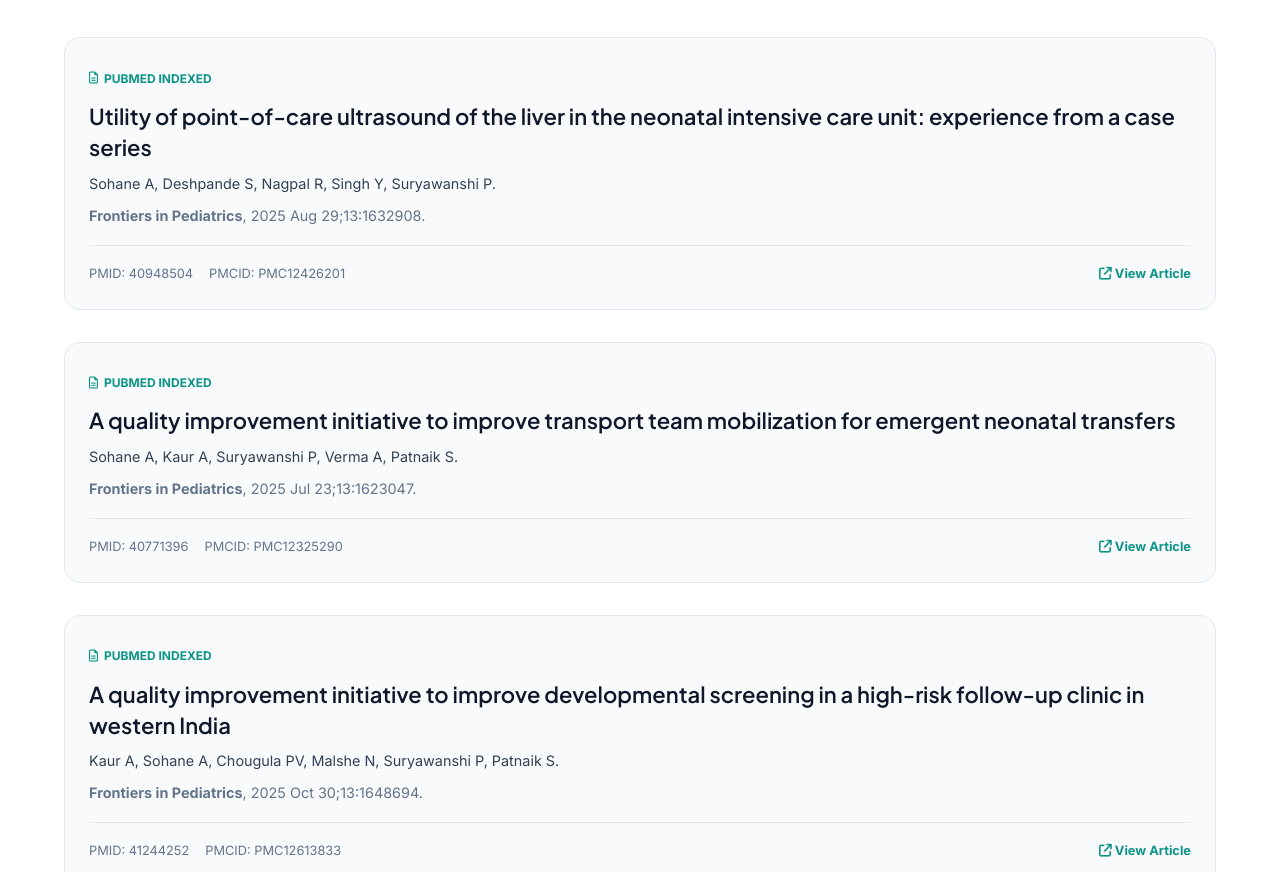
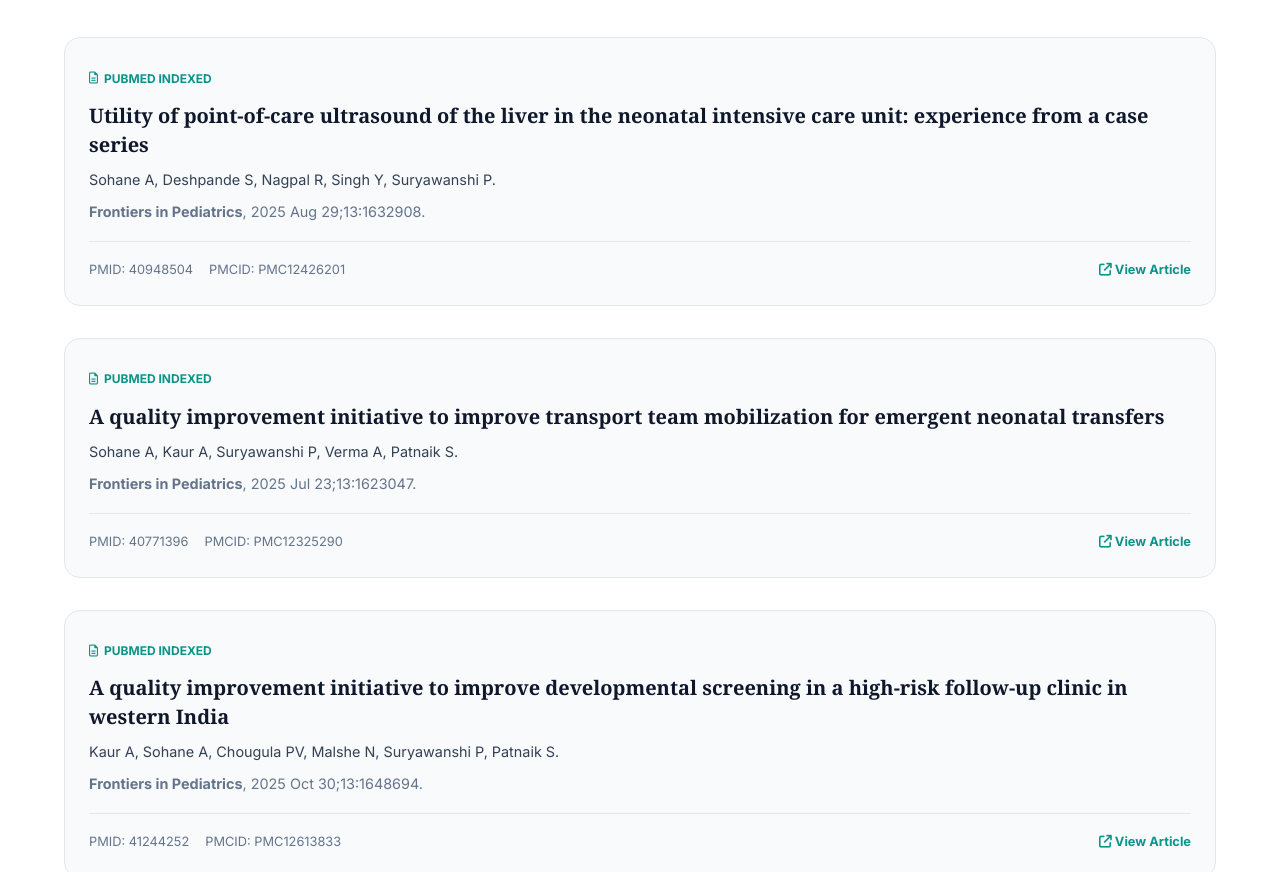
Before and after one commit to Muskannn03/Dr.-Arpit-Sohane, a plain HTML site: page index.html in a window 1280 px wide. Shown: the part 5563-6435 px from the top of the page. Drawn offline with Linux system fonts and the light colour scheme.

Commit message:
Design update: Style individual research paper titles with Georgia/Times New Roman serif font for a classic academic journal look

```diff
--- a/styles.css
+++ b/styles.css
@@ -1378,10 +1378,12 @@ img {
 }
 
 .pub-title {
-    font-size: 1.375rem; /* 22px */
-    font-weight: 600;
+    font-family: Georgia, Cambria, "Times New Roman", Times, serif;
+    font-size: 1.25rem;
+    font-weight: 700;
+    color: var(--text-dark);
     margin-bottom: 8px;
-    line-height: 1.4;
+    line-height: 1.45;
 }
 
 .pub-authors {
```
